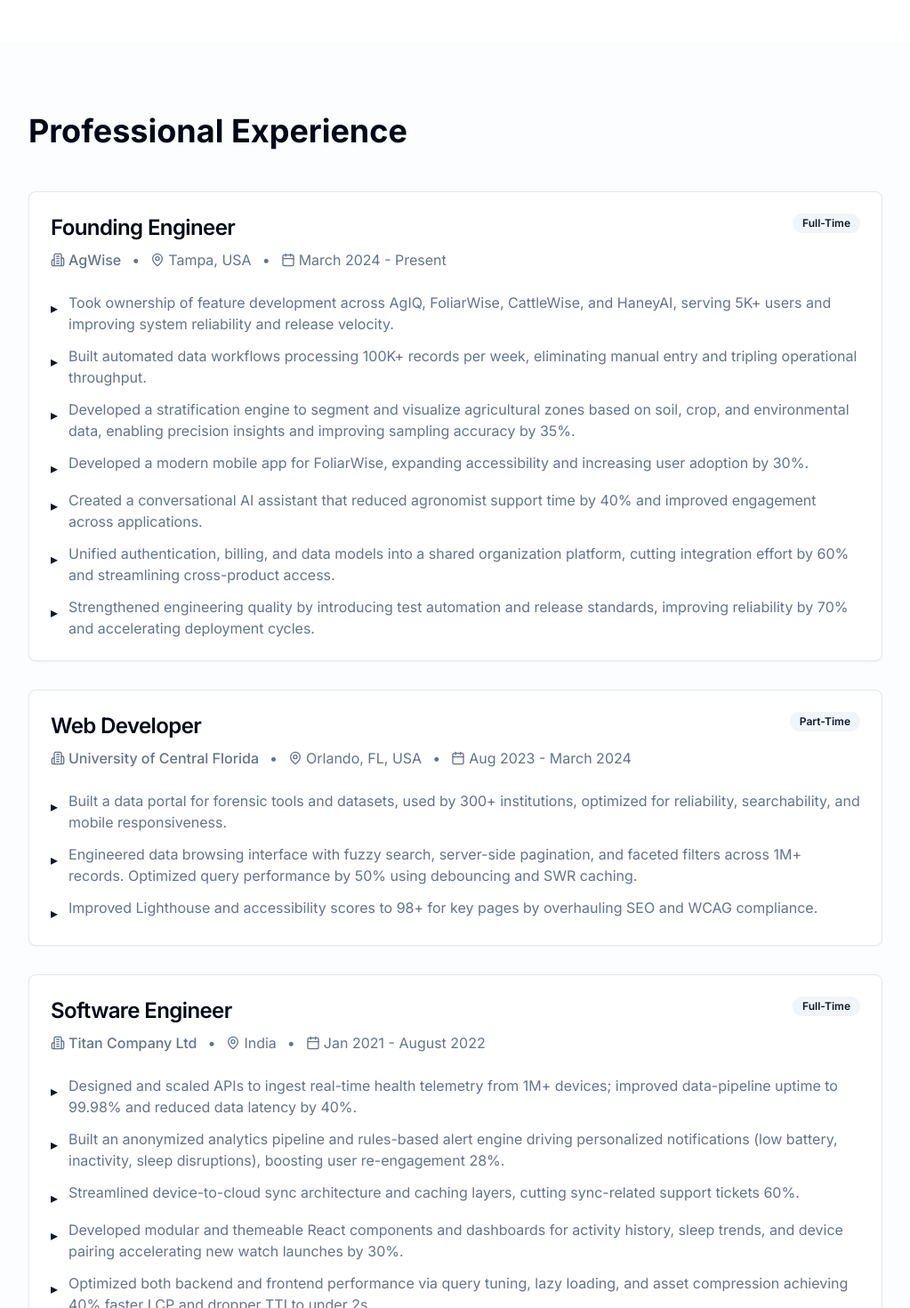
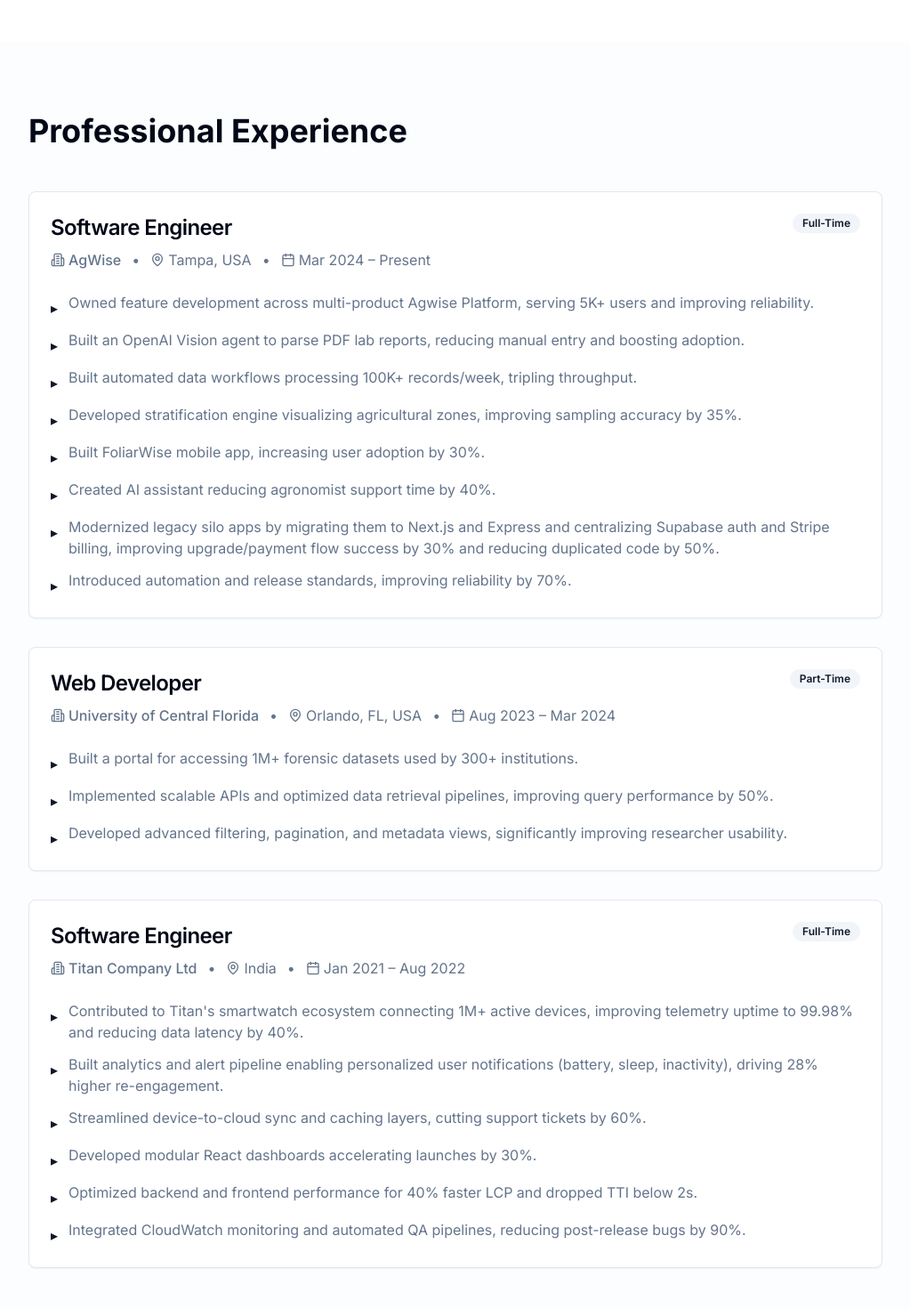
Before and after one commit to SaiSriramKurapati/new_portfolio, a Next.js app: page / in a window 1280 px wide. Shown: the part 1330-2800 px from the top of the page at 89% size, without its empty margins (128-1151 px from the left). Built offline with nearby package versions, Linux system fonts and the light colour scheme.

Commit message:
Update Experience and Skills sections with latest resume content

```diff
--- a/components/sections/Experience.tsx
+++ b/components/sections/Experience.tsx
@@ -11,17 +11,18 @@
   {
     company: "AgWise",
     location: "Tampa, USA",
-    role: "Founding Engineer",
+    role: "Software Engineer",
     type: "Full-Time",
-    period: "March 2024 - Present",
+    period: "Mar 2024 – Present",
     achievements: [
-      "Took ownership of feature development across AgIQ, FoliarWise, CattleWise, and HaneyAI, serving 5K+ users and improving system reliability and release velocity.",
-      "Built automated data workflows processing 100K+ records per week, eliminating manual entry and tripling operational throughput.",
-      "Developed a stratification engine to segment and visualize agricultural zones based on soil, crop, and environmental data, enabling precision insights and improving sampling accuracy by 35%.",
-      "Developed a modern mobile app for FoliarWise, expanding accessibility and increasing user adoption by 30%.",
-      "Created a conversational AI assistant that reduced agronomist support time by 40% and improved engagement across applications.",
-      "Unified authentication, billing, and data models into a shared organization platform, cutting integration effort by 60% and streamlining cross-product access.",
-      "Strengthened engineering quality by introducing test automation and release standards, improving reliability by 70% and accelerating deployment cycles.",
+      "Owned feature development across multi-product Agwise Platform, serving 5K+ users and improving reliability.",
+      "Built an OpenAI Vision agent to parse PDF lab reports, reducing manual entry and boosting adoption.",
+      "Built automated data workflows processing 100K+ records/week, tripling throughput.",
+      "Developed stratification engine visualizing agricultural zones, improving sampling accuracy by 35%.",
+      "Built FoliarWise mobile app, increasing user adoption by 30%.",
+      "Created AI assistant reducing agronomist support time by 40%.",
+      "Modernized legacy silo apps by migrating them to Next.js and Express and centralizing Supabase auth and Stripe billing, improving upgrade/payment flow success by 30% and reducing duplicated code by 50%.",
+      "Introduced automation and release standards, improving reliability by 70%.",
     ],
   },
   {
@@ -29,11 +30,11 @@
     location: "Orlando, FL, USA",
     role: "Web Developer",
     type: "Part-Time",
-    period: "Aug 2023 - March 2024",
+    period: "Aug 2023 – Mar 2024",
     achievements: [
-      "Built a data portal for forensic tools and datasets, used by 300+ institutions, optimized for reliability, searchability, and mobile responsiveness.",
-      "Engineered data browsing interface with fuzzy search, server-side pagination, and faceted filters across 1M+ records. Optimized query performance by 50% using debouncing and SWR caching.",
-      "Improved Lighthouse and accessibility scores to 98+ for key pages by overhauling SEO and WCAG compliance.",
+      "Built a portal for accessing 1M+ forensic datasets used by 300+ institutions.",
+      "Implemented scalable APIs and optimized data retrieval pipelines, improving query performance by 50%.",
+      "Developed advanced filtering, pagination, and metadata views, significantly improving researcher usability.",
     ],
   },
   {
@@ -41,14 +42,14 @@
     location: "India",
     role: "Software Engineer",
     type: "Full-Time",
-    period: "Jan 2021 - August 2022",
+    period: "Jan 2021 – Aug 2022",
     achievements: [
-      "Designed and scaled APIs to ingest real-time health telemetry from 1M+ devices; improved data-pipeline uptime to 99.98% and reduced data latency by 40%.",
-      "Built an anonymized analytics pipeline and rules-based alert engine driving personalized notifications (low battery, inactivity, sleep disruptions), boosting user re-engagement 28%.",
-      "Streamlined device-to-cloud sync architecture and caching layers, cutting sync-related support tickets 60%.",
-      "Developed modular and themeable React components and dashboards for activity history, sleep trends, and device pairing accelerating new watch launches by 30%.",
-      "Optimized both backend and frontend performance via query tuning, lazy loading, and asset compression achieving 40% faster LCP and dropper TTI to under 2s.",
-      "Integrated CloudWatch metrics, logging, and automated QA, reducing incident response time 60% and post-release bugs 90%.",
+      "Contributed to Titan's smartwatch ecosystem connecting 1M+ active devices, improving telemetry uptime to 99.98% and reducing data latency by 40%.",
+      "Built analytics and alert pipeline enabling personalized user notifications (battery, sleep, inactivity), driving 28% higher re-engagement.",
+      "Streamlined device-to-cloud sync and caching layers, cutting support tickets by 60%.",
+      "Developed modular React dashboards accelerating launches by 30%.",
+      "Optimized backend and frontend performance for 40% faster LCP and dropped TTI below 2s.",
+      "Integrated CloudWatch monitoring and automated QA pipelines, reducing post-release bugs by 90%.",
     ],
   },
 ]
--- a/components/sections/Skills.tsx
+++ b/components/sections/Skills.tsx
@@ -7,19 +7,10 @@
 
 const skillCategories = [
   {
-    title: "Languages",
+    title: "Frontend",
     skills: [
       "TypeScript",
       "JavaScript",
-      "Python",
-      "SQL",
-      "HTML",
-      "CSS",
-    ],
-  },
-  {
-    title: "Frontend",
-    skills: [
       "React",
       "Next.js (App Router)",
       "React Native",
@@ -28,38 +19,44 @@
       "Zustand",
       "React Query",
       "TailwindCSS",
-      "ShadcnUI",
+      "Shadcn UI",
+      "Jest",
+      "Cypress",
+      "Playwright",
+      "Karma",
+      "RTL",
+      "Vite",
+      "Webpack",
+      "HTML",
+      "CSS",
     ],
   },
   {
-    title: "Backend & Tools",
+    title: "Backend",
     skills: [
+      "Node.js",
       "Express.js",
       "FastAPI",
+      "Python",
       "PostgreSQL",
-      "AWS",
-      "Vercel",
-      "DataDog",
-      "Sentry",
+      "SQL",
+      "GraphQL",
+      "SQLAlchemy",
     ],
   },
   {
-    title: "Testing & Quality",
+    title: "DevOps & Others",
     skills: [
-      "Jest",
-      "Cypress",
-      "Karma",
-      "Playwright",
-      "RTL (React Testing Library)",
-    ],
-  },
-  {
-    title: "Development Tools",
-    skills: [
+      "AWS",
+      "Vercel",
+      "Render",
+      "Kubernetes",
+      "Terraform",
+      "DataDog",
+      "Sentry",
+      "OpenAI",
       "Cursor",
-      "Claude Code",
-      "Vite",
-      "Webpack",
+      "Codex",
     ],
   },
 ]
```
